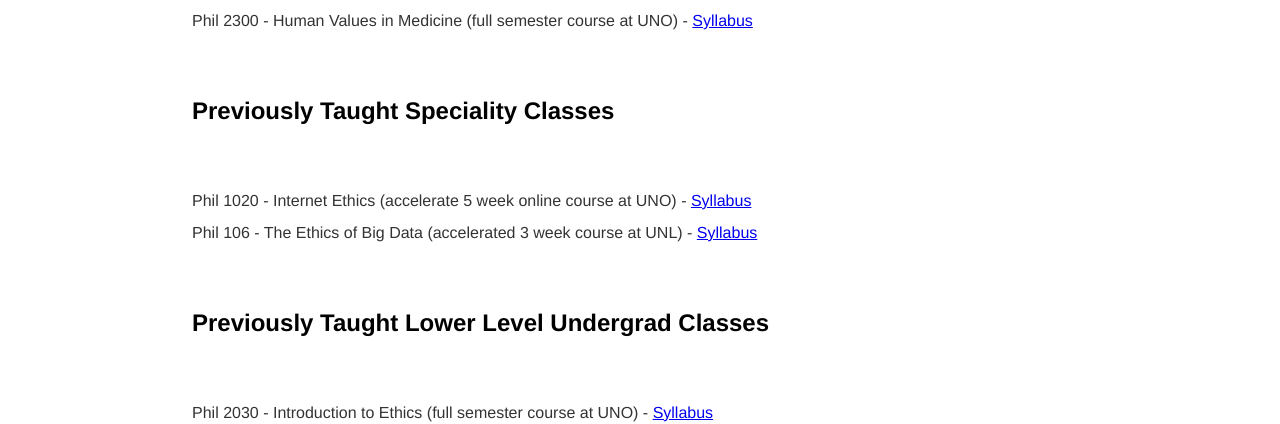
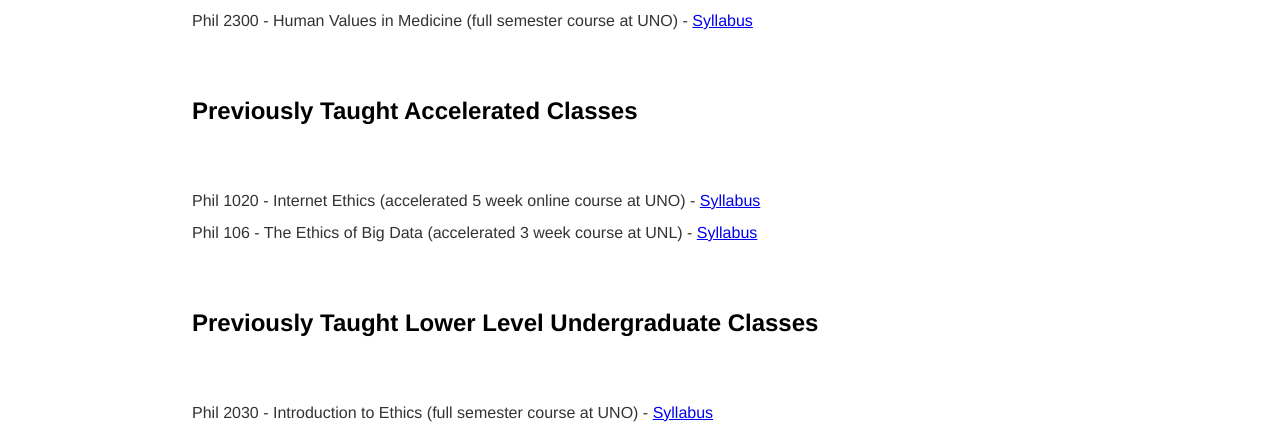
Before and after one commit to kevinjpatton/kevinjpatton.github.io, a Jekyll site: the page built from teaching/index.html, in a window 1280 px wide. Shown: the part 758-1182 px from the top of the page. Built offline with Jekyll 4.4.1, drawn with Linux system fonts in a browser that asks for light colours; Markdown is read by kramdown in place of the engine named in the settings.

Commit message:
Update index.html

```diff
--- a/teaching/index.html
+++ b/teaching/index.html
@@ -10,8 +10,8 @@ title: Teaching - Kevin Patton
 <h2>Previously Taught Upper Level Undergraduate Classes</h2>
 <p>Phil 3050 - Metaethics (full semester course at UNO) - <a href="/teaching/phil_3050/Phil3050_Syllabus.pdf" target="_blank">Syllabus</a><br>Phil 365 - Medical Ethics (full semester course at KSU) - <a href="/teaching/phil_365/Syllabus_Phil365_Spring2020.pdf" target="_blank">Syllabus</a><br>Phil 2300 - Human Values in Medicine (full semester course at UNO) - <a href="/teaching/phil_2300/Syllabus_Phil_2300_Fall_2022.pdf" target="_blank">Syllabus</a></p>
 
-<h2>Previously Taught Speciality Classes</h2>
-<p>Phil 1020 - Internet Ethics (accelerate 5 week online course at UNO) - <a href="/teaching/phil1020/Phil_1020_Syllabus.pdf" target="_blank">Syllabus</a><br>Phil 106 - The Ethics of Big Data (accelerated 3 week course at UNL) - <a href="https://www.academia.edu/13590446/The_Ethics_of_Big_Data" target="_blank">Syllabus</a></p>
+<h2>Previously Taught Accelerated Classes</h2>
+<p>Phil 1020 - Internet Ethics (accelerated 5 week online course at UNO) - <a href="/teaching/phil1020/Phil_1020_Syllabus.pdf" target="_blank">Syllabus</a><br>Phil 106 - The Ethics of Big Data (accelerated 3 week course at UNL) - <a href="https://www.academia.edu/13590446/The_Ethics_of_Big_Data" target="_blank">Syllabus</a></p>
 
-<h2>Previously Taught Lower Level Undergrad Classes</h2>
+<h2>Previously Taught Lower Level Undergraduate Classes</h2>
 <p>Phil 2030 - Introduction to Ethics (full semester course at UNO) - <a href="/teaching/phil_2030/Phil2030_SyllabusMW2.pdf" target="_blank">Syllabus</a><br>Phil 1020 - Contemporary Moral Problems (full semester course at UNO) - <a href="/teaching/phil1020/Phil1020Syllabus.pdf" target="_blank">Syllabus</a><br>Phil 1210 - Introduction to Logic and Critical Reasoning (full semester course at UNO) - <a href="/teaching/phil_1210/Phil1210_100_Fall2019.pdf" target="_blank">Syllabus</a><br>Phil 110 - Introduction to Logic and Critical Reasoning (full semester course at UNL) - <a href="/teaching/Phil110_SyllabusSpring2017.pdf" target="_blank">Syllabus</a><br>Phil 110 - Introduction to Logic and Critical Reasoning (accelerated 5 week course at UNL) - <a href="/teaching/Phil110_SyllabusSpring2017.pdf" target="_blank">Syllabus</a><br>Phil 110 - Introduction to Logic and Critical Reasoning (accelerated 3 week course at UNL) - <a href="https://www.academia.edu/24557476/Syllabus_for_Intro_to_Logic_Summer_Course" target="_blank">Syllabus</a></p>
```
